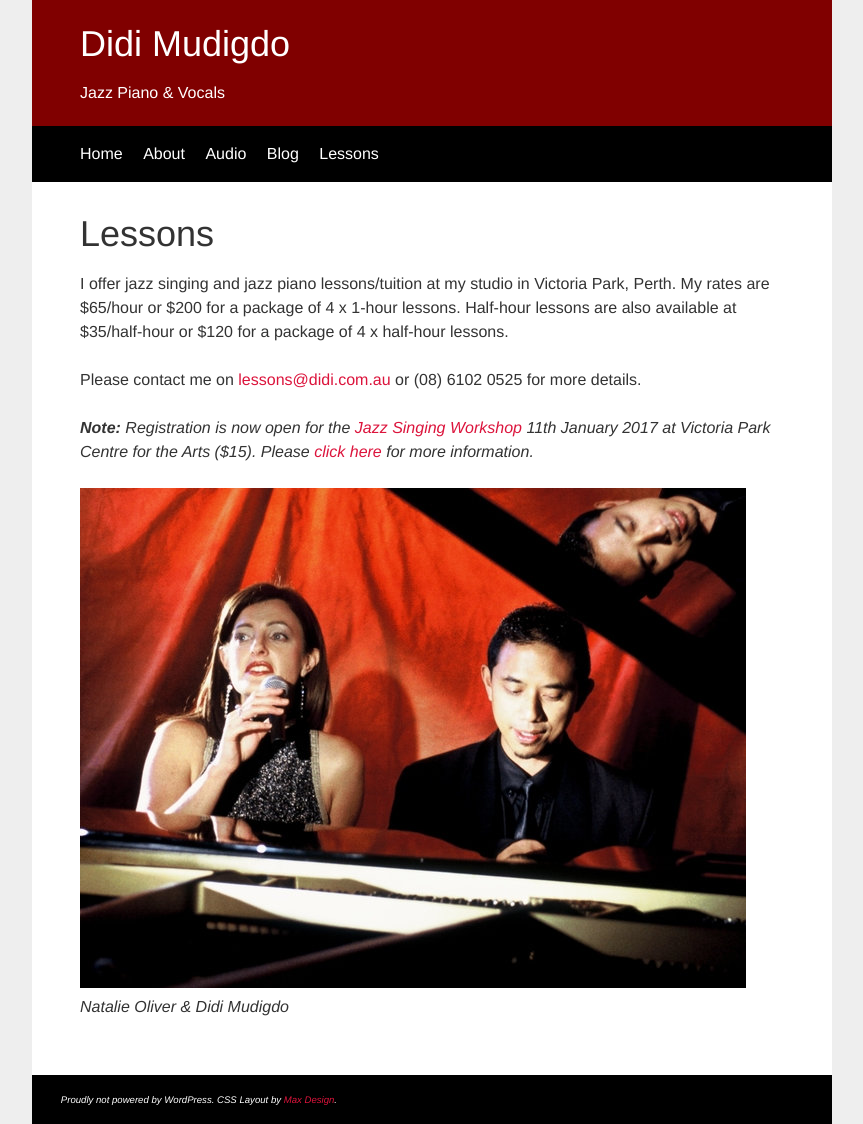
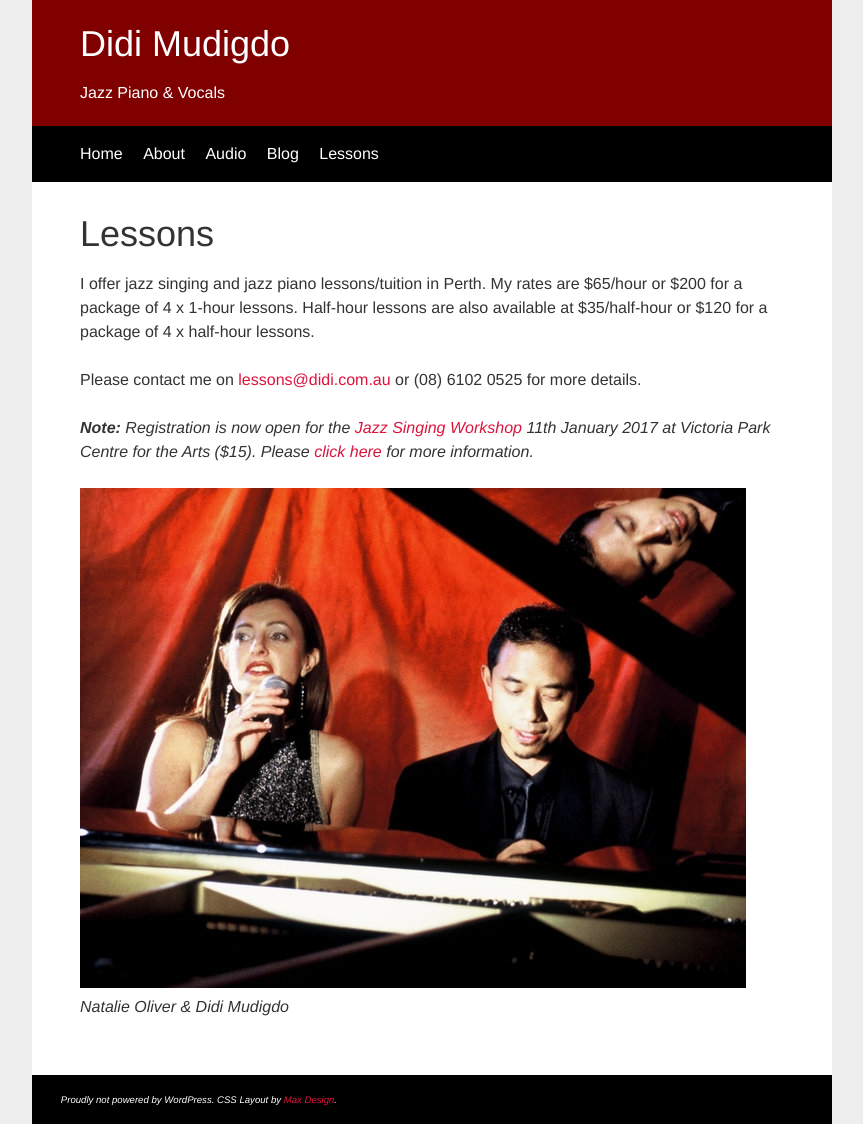
Before and after one commit to didijazz/didijazz.github.io, a Jekyll site: the page built from lessons/index.html, in a window 1280 px wide. Shown: the whole page, without its empty margins (208-1071 px from the left). Built offline with Jekyll 4.4.1, drawn with Linux system fonts in a browser that asks for light colours.

Commit message:
Update index.html

```diff
--- a/lessons/index.html
+++ b/lessons/index.html
@@ -5,7 +5,7 @@ title: Jazz Singing & Piano Lessons/Tuition (Perth) - Didi Mudigdo
 
 <h1>Lessons</h1>
 
-<p>I offer jazz singing and jazz piano lessons/tuition at my studio in Victoria Park, Perth. My rates are $65/hour or $200 for a package of 4 x 1-hour lessons. Half-hour lessons are also available at $35/half-hour or $120 for a package of 4 x half-hour lessons.</p>
+<p>I offer jazz singing and jazz piano lessons/tuition in Perth. My rates are $65/hour or $200 for a package of 4 x 1-hour lessons. Half-hour lessons are also available at $35/half-hour or $120 for a package of 4 x half-hour lessons.</p>
 
 <p>Please contact me on <a href="mailto:lessons@didi.com.au" target="_blank">lessons@didi.com.au</a> or (08) 6102 0525 for more details.</p>
 
```
